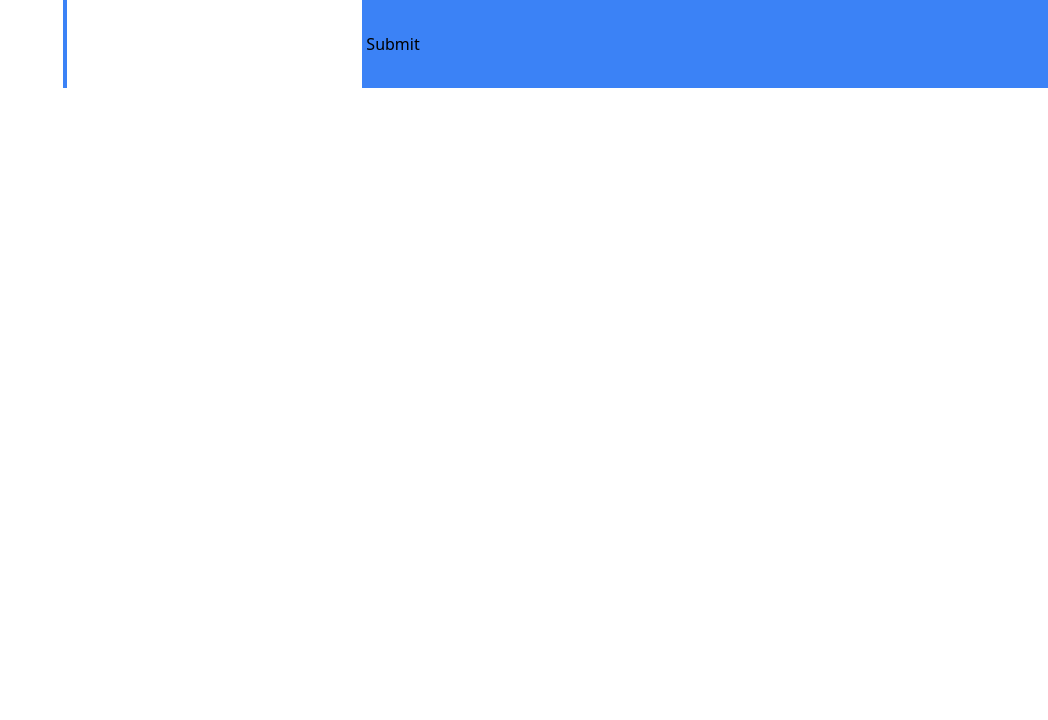
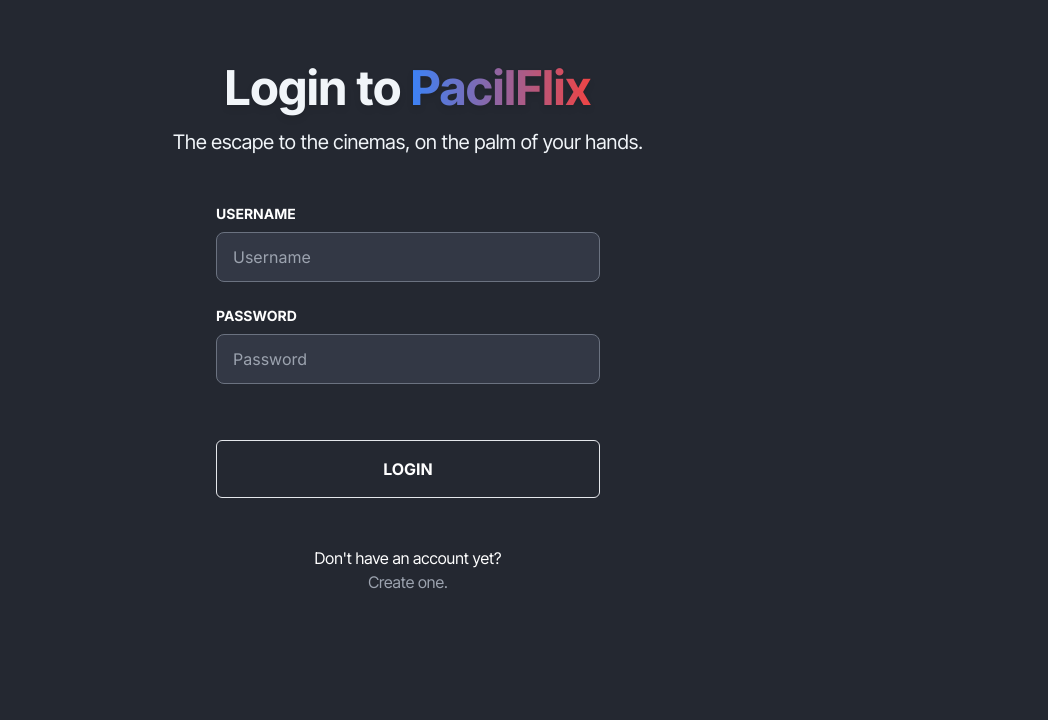
Before and after one commit to e4-basdat/e4-pacilflix, a Django app: page /auth/login/ in a window 1280 px wide. Shown: the part 80-800 px from the top of the page, without its empty margins (232-1280 px from the left). Run offline with Django 4.2, Linux system fonts and the light colour scheme; some libraries are stand-ins or nearby versions.

Commit message:
create login page

```diff
--- a/authentication/templates/login.html
+++ b/authentication/templates/login.html
@@ -1,12 +1,30 @@
 {% extends 'base.html' %}
 
 {% block content %}
-<div class="mx-auto bg-blue-500">
-    <form method="POST">
-        {% csrf_token %}
-        <input class="p-8" type="text" name="username" id="username">
-        <input class="p-8" type="password" name="password" id="password">
-        <input type="submit" value="Submit">
-    </form>
+<div class="mx-auto h-[calc(100vh-80px)] bg-[#242831] font-inter_tight">
+    <div class="mb-12 text-slate-100 text-center">
+        <h1 class="pt-16 pb-4 font-bold text-5xl drop-shadow-md">Login to <span class="bg-gradient-to-r from-blue-500 to-red-500 text-transparent bg-clip-text">PacilFlix</span></h1>
+        <p class="text-xl">The escape to the cinemas, on the palm of your hands.</p>
+    </div>
+    <div class="mx-auto max-w-sm">
+        <form method="POST">
+            {% csrf_token %}
+            <div class="grid grid-cols-1 gap-y-6 text-white font-inter">
+                <div>
+                    <p class="text-sm font-bold mb-2">USERNAME</p>
+                    <input class="w-full rounded-lg border border-gray-500 px-4 py-3 bg-[#333845]" type="text" name="username" id="username" placeholder="Username">
+                </div>
+                <div>
+                    <p class="text-sm font-bold mb-2">PASSWORD</p>
+                    <input class="w-full rounded-lg border border-gray-500 px-4 py-3 bg-[#333845]" type="password" name="password" id="password" placeholder="Password" required>
+                </div>
+                <button type="submit" class="mt-8 w-full rounded-md font-bold text-white border px-12 py-4 hover:bg-white hover:text-[#242831] duration-300">LOGIN</button>
+            </div>
+            <div class="flex flex-col text-center text-white mt-12">
+                <p>Don't have an account yet?</p>
+                <a class="text-gray-400 hover:text-gray-300 duration-100" href="/auth/register">Create one.</a>
+            </div>
+        </form>
+    </div>
 </div>
 {% endblock content %}
--- a/templates/head.html
+++ b/templates/head.html
@@ -4,7 +4,7 @@
 <script src="https://cdn.tailwindcss.com"></script>
 <link rel="preconnect" href="https://fonts.googleapis.com">
 <link rel="preconnect" href="https://fonts.gstatic.com" crossorigin>
-<link href="https://fonts.googleapis.com/css2?family=Inter+Tight:ital,wght@0,100..900;1,100..900&display=swap" rel="stylesheet">
+<link href="https://fonts.googleapis.com/css2?family=Inter+Tight:ital,wght@0,100..900;1,100..900&family=Inter:wght@100..900&display=swap" rel="stylesheet">
 <style type="text/tailwindcss">
     @layer utilities {
         .nav-btn:hover:after{
@@ -18,6 +18,7 @@
             extend: {
                 fontFamily: {
                     inter_tight: ["Inter Tight", "sans-serif"],
+                    inter: ["Inter", "sans-serif"],
                 }
             }
         }
```
